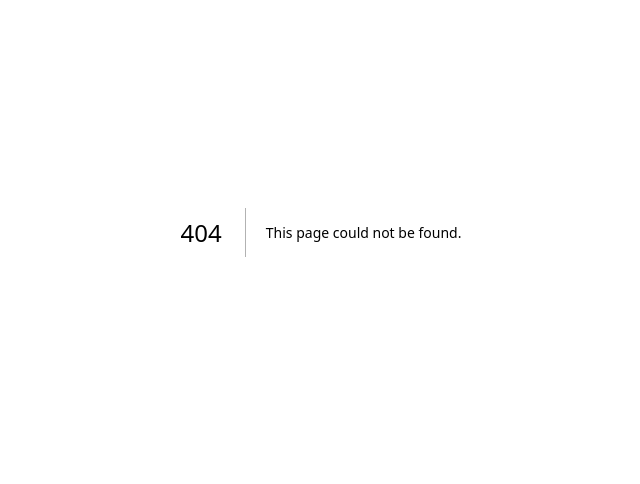
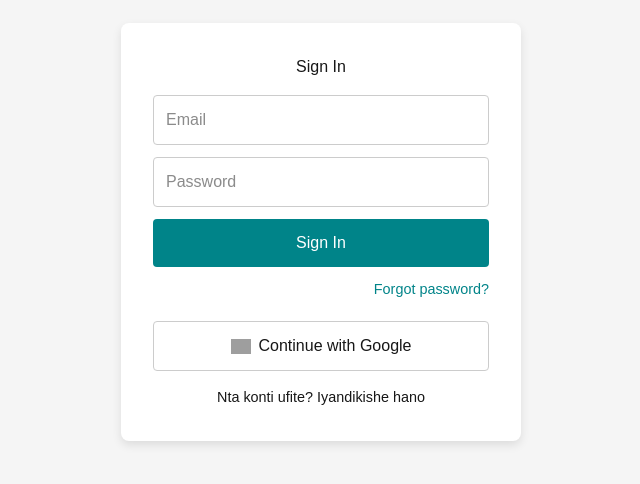
Before and after one commit to Newbhjj2222/membership, a Next.js app: page /login in a window 1280 px wide. Before the commit this address had no page. Shown: the part 168-652 px from the top of the page, without its empty margins (319-959 px from the left). Built offline with nearby package versions, Linux system fonts and the light colour scheme; grey boxes are pictures that could not be loaded.

Commit message:
Add login page with email and Google authentication

```diff
--- /dev/null
+++ b/app/login/page.tsx
@@ -0,0 +1,255 @@
+// app/login/page.tsx
+'use client';
+
+import React, { useState } from "react";
+import { useRouter } from "next/navigation";
+import { signInWithEmailAndPassword, sendPasswordResetEmail, signInWithPopup, GoogleAuthProvider } from "firebase/auth";
+import { auth, db } from "@/lib/firebase";
+import { doc, getDoc, setDoc } from "firebase/firestore";
+import { setCookie } from "cookies-next";
+import Link from "next/link";
+import Image from "next/image";
+
+const LoginPage: React.FC = () => {
+  const router = useRouter();
+  const provider = new GoogleAuthProvider();
+
+  const [email, setEmail] = useState("");
+  const [password, setPassword] = useState("");
+  const [message, setMessage] = useState("");
+  const [loading, setLoading] = useState(false);
+
+  /* =====================
+     EMAIL + PASSWORD LOGIN
+  ===================== */
+  const handleLogin = async (e: React.FormEvent) => {
+    e.preventDefault();
+    setLoading(true);
+    setMessage("");
+
+    try {
+      const userCredential = await signInWithEmailAndPassword(auth, email, password);
+      const user = userCredential.user;
+
+      setMessage("Winjiye neza");
+      await handleUserFromFirestore(user.email || "");
+
+      router.replace("/");
+    } catch (error: any) {
+      setMessage("Kwinjira ntibishobotse: " + error.message);
+      setLoading(false);
+    }
+  };
+
+  /* =====================
+     GOOGLE LOGIN
+  ===================== */
+  const handleGoogleLogin = async () => {
+    setLoading(true);
+    setMessage("");
+
+    try {
+      const result = await signInWithPopup(auth, provider);
+      const user = result.user;
+
+      setMessage("Winjiye neza ukoresheje Google..");
+      await saveGoogleUser(user);
+
+      // 🔹 Save in cookies
+      setCookie("user", JSON.stringify({
+        uid: user.uid,
+        name: user.displayName,
+        email: user.email,
+      }), { maxAge: 60 * 60 * 24 });
+
+      router.replace("/");
+    } catch (error: any) {
+      setMessage("Google login ntibishobotse: " + error.message);
+      setLoading(false);
+    }
+  };
+
+  /* =====================
+     RESET PASSWORD
+  ===================== */
+  const handleResetPassword = async () => {
+    if (!email) {
+      setMessage("Andika email yawe mbere yo gusaba reset password.");
+      return;
+    }
+
+    try {
+      await sendPasswordResetEmail(auth, email);
+      setMessage("Email yo guhindura password yoherejwe. Reba email yawe.");
+    } catch (error: any) {
+      setMessage("Reset ntibishobotse: " + error.message);
+    }
+  };
+
+  /* =====================
+     FIRESTORE HELPERS
+  ===================== */
+  const handleUserFromFirestore = async (email: string) => {
+    const ref = doc(db, "userdate", "data");
+    const snap = await getDoc(ref);
+    if (!snap.exists()) return;
+
+    const data = snap.data();
+    for (const key in data) {
+      if (data[key].email === email) {
+        setCookie("user", JSON.stringify({
+          name: data[key].fName || "User",
+          email: data[key].email,
+        }), { maxAge: 60 * 60 * 24 });
+        break;
+      }
+    }
+  };
+
+  const saveGoogleUser = async (user: any) => {
+    const ref = doc(db, "userdate", "data");
+    const snap = await getDoc(ref);
+    const data = snap.exists() ? snap.data() : {};
+
+    if (!data[user.uid]) {
+      await setDoc(ref, {
+        ...data,
+        [user.uid]: {
+          fName: user.displayName,
+          email: user.email,
+          provider: "google",
+        },
+      });
+    }
+  };
+
+  return (
+    <div style={styles.container}>
+      {loading && (
+        <div style={styles.loadingOverlay}>
+          <div style={styles.spinner}></div>
+          <p>Tegereza gato...</p>
+        </div>
+      )}
+
+      <div style={styles.box}>
+        <h2 style={styles.title}>Sign In</h2>
+
+        {message && <div style={styles.messageDiv}>{message}</div>}
+
+        <form onSubmit={handleLogin} style={styles.form}>
+          <input
+            type="email"
+            placeholder="Email"
+            required
+            value={email}
+            onChange={(e) => setEmail(e.target.value)}
+            style={styles.input}
+          />
+          <input
+            type="password"
+            placeholder="Password"
+            required
+            value={password}
+            onChange={(e) => setPassword(e.target.value)}
+            style={styles.input}
+          />
+          <button type="submit" style={styles.btn}>Sign In</button>
+          <button type="button" style={styles.resetBtn} onClick={handleResetPassword}>
+            Forgot password?
+          </button>
+          <button type="button" style={styles.googleBtn} onClick={handleGoogleLogin}>
+            <Image src="/google.svg" alt="Google" width={20} height={20}/>
+            <span>Continue with Google</span>
+          </button>
+        </form>
+
+        <p style={styles.registerLink}>
+          Nta konti ufite? <Link href="/register">Iyandikishe hano</Link>
+        </p>
+      </div>
+    </div>
+  );
+};
+
+/* ===================== CSS IN JS ===================== */
+const styles: { [key: string]: React.CSSProperties } = {
+  container: {
+    minHeight: '100vh',
+    display: 'flex',
+    justifyContent: 'center',
+    alignItems: 'center',
+    padding: '1rem',
+    background: '#f5f5f5',
+  },
+  box: {
+    width: '100%',
+    maxWidth: '400px',
+    padding: '2rem',
+    background: '#fff',
+    borderRadius: '8px',
+    boxShadow: '0 4px 10px rgba(0,0,0,0.1)',
+  },
+  title: { textAlign: 'center', marginBottom: '1rem' },
+  messageDiv: { marginBottom: '1rem', color: 'red', textAlign: 'center' },
+  form: { display: 'flex', flexDirection: 'column', gap: '0.75rem' },
+  input: {
+    padding: '0.75rem',
+    borderRadius: '4px',
+    border: '1px solid #ccc',
+    fontSize: '1rem',
+  },
+  btn: {
+    padding: '0.75rem',
+    background: '#008489',
+    color: '#fff',
+    border: 'none',
+    borderRadius: '4px',
+    cursor: 'pointer',
+    fontSize: '1rem',
+  },
+  resetBtn: {
+    background: 'transparent',
+    border: 'none',
+    color: '#008489',
+    cursor: 'pointer',
+    fontSize: '0.9rem',
+    textAlign: 'right',
+  },
+  googleBtn: {
+    display: 'flex',
+    alignItems: 'center',
+    justifyContent: 'center',
+    gap: '0.5rem',
+    padding: '0.75rem',
+    background: '#fff',
+    border: '1px solid #ccc',
+    borderRadius: '4px',
+    cursor: 'pointer',
+    marginTop: '0.5rem',
+    fontSize: '1rem',
+  },
+  registerLink: { textAlign: 'center', marginTop: '1rem', fontSize: '0.9rem' },
+  loadingOverlay: {
+    position: 'fixed',
+    top:0, left:0, right:0, bottom:0,
+    display:'flex', flexDirection:'column', justifyContent:'center', alignItems:'center',
+    background:'rgba(0,0,0,0.3)',
+    zIndex: 1000
+  },
+  spinner: {
+    width: '40px', height:'40px', border:'4px solid #f3f3f3',
+    borderTop: '4px solid #008489',
+    borderRadius:'50%',
+    animation: 'spin 1s linear infinite',
+    marginBottom: '1rem'
+  },
+};
+
+/* ===================== SPINNER ANIMATION ===================== */
+if (typeof window !== 'undefined') {
+  const styleSheet = document.styleSheets[0];
+  styleSheet.insertRule(`@keyframes spin { from { transform: rotate(0deg); } to { transform: rotate(360deg); } }`, styleSheet.cssRules.length);
+}
+
+export default LoginPage;
```
